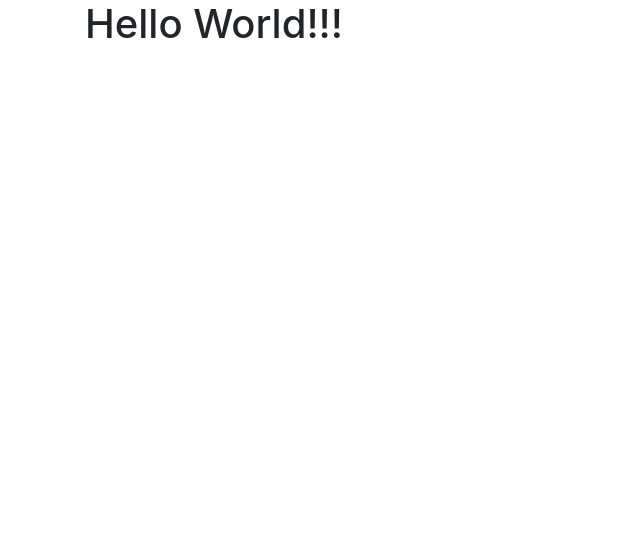
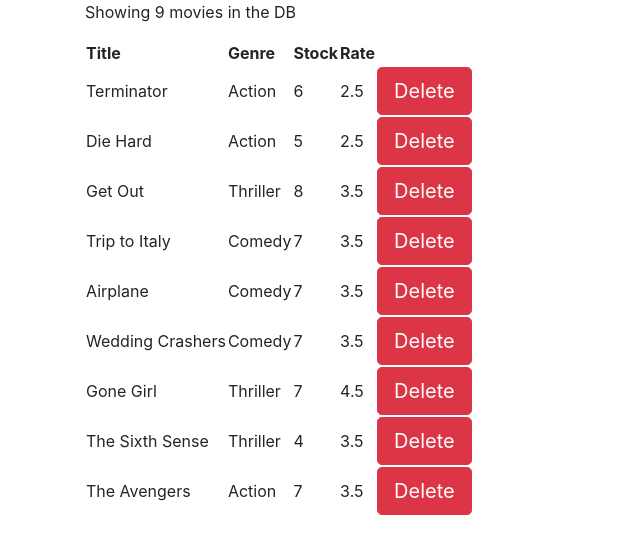
Before and after one commit to jacosy/counter-app, a React (Create React App) app: page / in a window 1280 px wide. Shown: the top 554 px of the page, without its empty margins (0-640 px from the left). Built offline with nearby package versions, Linux system fonts and the light colour scheme.

Commit message:
My Implementation of the Movie Exercise

```diff
--- a/src/App.js
+++ b/src/App.js
@@ -1,10 +1,11 @@
 import React from 'react'
 import './App.css'
+import Movie from './components/movie'
 
 function App() {
   return (
     <main className="container">
-      <h1>Hello World!!!</h1>
+      <Movie />
     </main>
   )
 }
--- /dev/null
+++ b/src/components/movie.jsx
@@ -0,0 +1,52 @@
+import React, { Component } from 'react'
+import { getMovies, deleteMovie } from '../services/fakeMovieService'
+
+
+class Movie extends Component {
+  state = {
+    movies: getMovies()
+  }
+
+  deleteHandler = (id) => {
+    deleteMovie(id)
+    this.setState({movies: getMovies()})
+  }
+
+  renderMovies = () => {
+    return this.state.movies.map(m => {
+      return (
+        <tr key={m._id}>
+          <td>{m.title}</td>
+          <td>{m.genre.name}</td>
+          <td>{m.numberInStock}</td>
+          <td>{m.dailyRentalRate}</td>
+          <td><button onClick={() => this.deleteHandler(m._id)} className="btn btn-danger btn-lg">Delete</button></td>
+        </tr>
+      )
+    })
+  }
+
+  render() {
+    return (
+      <div>
+        <p>Showing {this.state.movies.length} movies in the DB</p>
+        <table>
+          <thead>
+            <tr>
+              <th>Title</th>
+              <th>Genre</th>
+              <th>Stock</th>
+              <th>Rate</th>
+              <th></th>
+            </tr>
+          </thead>
+          <tbody>
+            {this.renderMovies()}
+          </tbody>
+        </table>
+      </div>
+    )
+  }
+}
+
+export default Movie
```
Also changed, not shown: src/services/fakeGenreService.js (renamed from services/fakeGenreService.js), src/services/fakeMovieService.js (renamed from services/fakeMovieService.js).
